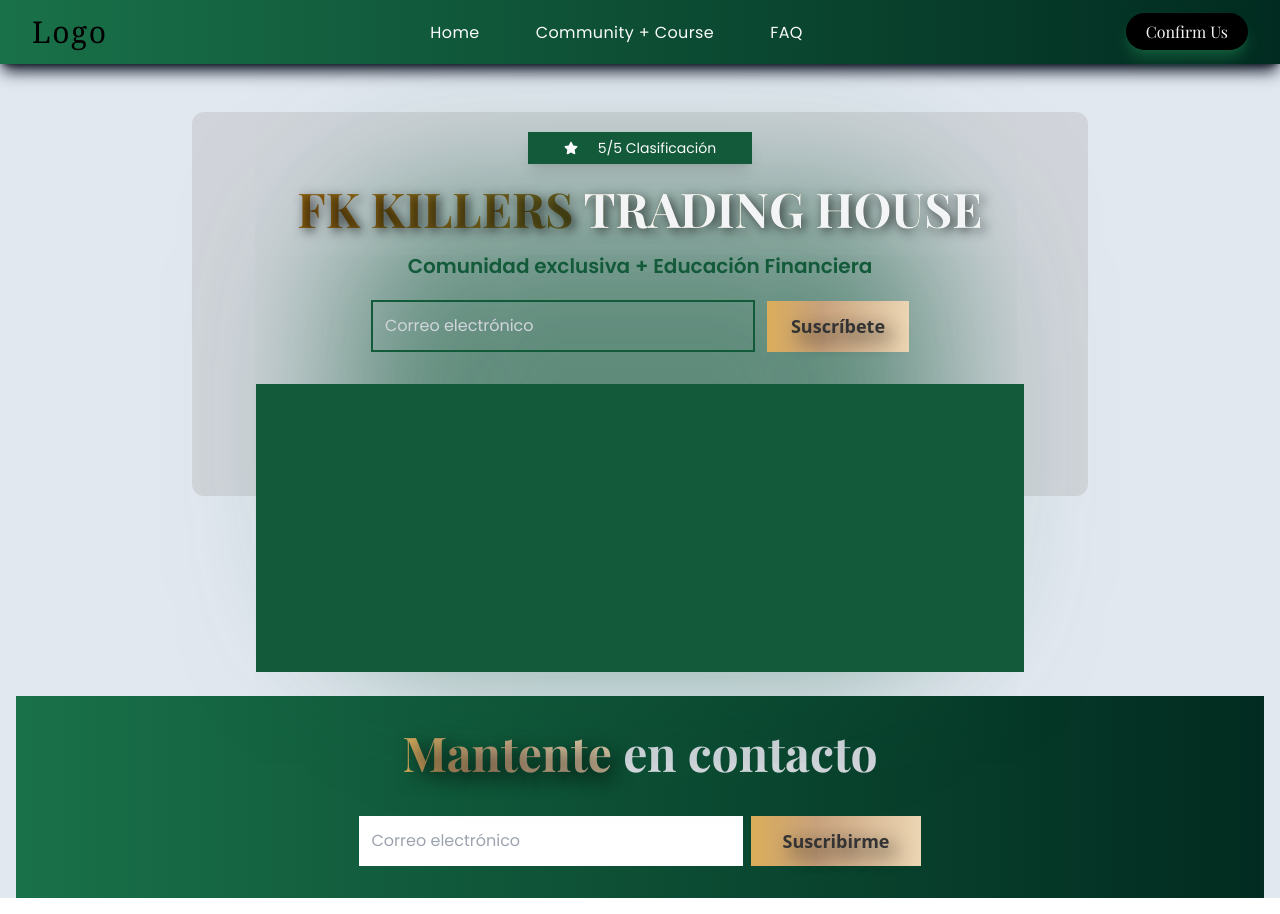
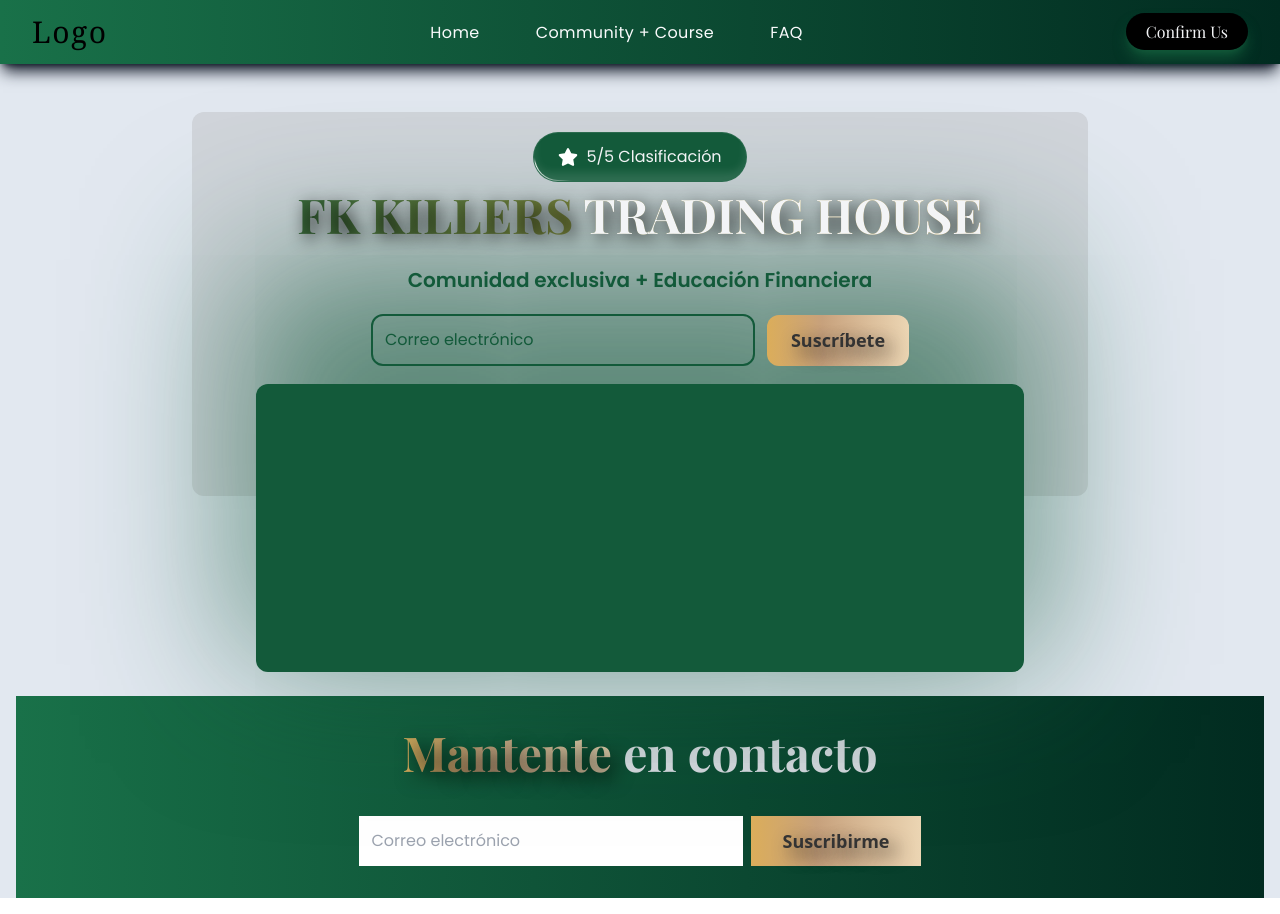
Before and after one commit to Yedixdev/FX.KILLERS-Traders, a React (Vite) app: page / in a window 1280 px wide. Built offline with nearby package versions, Linux system fonts and the light colour scheme; a web font is replaced by a local one.

Commit message:
Ajustes en el header y section welcome

```diff
--- a/src/components/HeaderMobile.tsx
+++ b/src/components/HeaderMobile.tsx
@@ -6,7 +6,7 @@ const HeaderMobile = () => {
 
   return (
     <motion.nav
-      className='lg:hidden flex p-10 flex-col items-center gap-4 font-poppins text-lg text-green1 font-semibold bg-white bg-opacity-55 shadow-md absolute w-full top-[65px] left-0 z-40'
+      className='lg:hidden flex p-10 flex-col items-center gap-4 font-poppins text-lg text-green1 font-semibold bg-gray-200 shadow-md absolute w-full top-[65px] left-0 z-40'
       initial={{ opacity: 0, y: -30}}
       animate={{ opacity: 1, y: 0 }}
       transition={{ duration: 0.3, delay: 0.1 }}
--- a/src/components/Home-Welcome.tsx
+++ b/src/components/Home-Welcome.tsx
@@ -1,47 +1,85 @@
 import { FaStar } from "react-icons/fa";
+import ShimmerButton from "./ui/shimmer-button";
+import { motion } from "framer-motion";
 
 const Welcome = () => {
   return (
     <div className="w-full h-[600px] flex justify-center pt-8 relative">
-         <div className="bg-gray-300 w-[1300px] h-96 max-w-4xl lg:rounded-xl   xl:rounded-xl flex flex-col items-center">
+      <motion.div
+        className="bg-gray-300 w-[1300px] h-96 max-w-4xl lg:rounded-xl xl:rounded-xl flex flex-col items-center"
+        initial={{ opacity: 0, y: 50 }}  // Inicia desde abajo (y: 50)
+        animate={{ opacity: 1, y: 0 }}   // Llega a su posición original (y: 0)
+        transition={{ duration: 1, ease: "easeOut" }}  // Duración de la animación
+      >
+
         {/* Clasificación */}
-            <div className="flex gap-5 items-center justify-center bg-green1 w-48 md:w-56 h-8 font-poppins text-sm text-gray-50 m-5 rounded-lg shadow-lg relative z-10">
-               <FaStar />
-               5/5 Clasificación
+         <motion.div
+            className="mt-5 font-poppins"
+            initial={{ opacity: 0, y: -50 }}
+            animate={{ opacity: 1, y: 0 }}
+            transition={{ duration: 0.8 }}
+         >
+            <ShimmerButton background="#135A3A">
+               <div className="flex gap-2 items-center">
+                  <FaStar className="text-xl" />
+                  <div className="font-poppins text-gray-100">5/5 Clasificación</div>
                </div>
+            </ShimmerButton>
+         </motion.div>
 
         {/* Título principal */}
-            <div className="title-home-section text-3xl md:text-5xl font-bold font-display text-center relative z-10">
+        <motion.div
+          className="title-home-section text-3xl md:text-5xl font-bold font-display text-center relative z-10 p-2"
+          initial={{ opacity: 0, y: -50 }}
+          animate={{ opacity: 1, y: 0 }}
+          transition={{ duration: 0.8, delay: 0.3 }}
+        >
           FK KILLERS <span className="text-gray-100">TRADING HOUSE</span>
-            </div>
+        </motion.div>
 
         {/* Subtítulo */}
-            <div className="font-poppins font-semibold text-lg md:text-xl pt-5 text-center text-green1 relative z-10">
+        <motion.div
+          className="font-poppins font-semibold text-lg md:text-xl pt-5 text-center text-green1 relative z-10"
+          initial={{ opacity: 0, y: -50 }}
+          animate={{ opacity: 1, y: 0 }}
+          transition={{ duration: 0.8, delay: 0.5 }}
+        >
           Comunidad exclusiva + Educación Financiera
-            </div>
+        </motion.div>
 
         {/* Formulario */}
-            <form className="w-full flex gap-3 mt-5 justify-center items-center relative z-10">
+        <motion.form
+          className="w-full flex gap-3 mt-5 justify-center items-center relative z-10"
+          initial={{ opacity: 0, y: 50 }}
+          animate={{ opacity: 1, y: 0 }}
+          transition={{ duration: 0.8, delay: 0.7 }}
+        >
           <input
             type="email"
             placeholder="Correo electrónico"
             required
-                  className="p-3 w-60 xl:w-96 lg:w-96 bg-transparent max-w-md font-poppins rounded-lg text-green1 border-2 border-green1 focus:outline-none focus:ring-2 focus:ring-green1 focus:border-green1 placeholder-gray-300 transition duration-300 ease-in-out"
+            className="p-3 w-60 xl:w-96 lg:w-96 bg-transparent max-w-md font-poppins rounded-xl text-gray-50 border-2 border-green1 focus:outline-none focus:ring-2 focus:ring-green1 focus:border-green1 placeholder-green1 transition duration-300 ease-in-out"
           />
           <button
             type="submit"
-                  className="contact-btn-form-home px-6 py-3 rounded-lg transition duration-300 ease-in-out transform hover:scale-105 bg-yellow1 text-white font-semibold"
+            className="contact-btn-form-home px-6 py-3 rounded-xl transition duration-300 ease-in-out transform hover:scale-105 bg-yellow1 text-white font-semibold"
           >
             Suscríbete
           </button>
-            </form>
-            <div className="shadow-home-green bg-green1 w-[200px] max-w-3xl h-12 rounded-full mt-12 "></div>
+        </motion.form>
 
-         </div>
-         <div className="bg-green1 w-[80%] h-72 max-w-3xl rounded-lg mt-12 absolute bottom-2"></div>
+        <motion.div className="shadow-home-green bg-transparent w-[400px] max-w-3xl  rounded-full mt-24 "
+        initial={{ opacity: 0, y: 50 }}
+        animate={{ opacity: 1, y: 0 }}
+        transition={{ duration: 2, delay: 1 }}></motion.div>
+      </motion.div>
 
-
-
+      <motion.div
+        className="bg-green1 w-[80%] h-72 max-w-3xl rounded-xl mt-12 absolute bottom-2"
+        initial={{ opacity: 0, y: 50 }}
+        animate={{ opacity: 1, y: 0 }}
+        transition={{ duration: 2, delay: 1 }}
+      />
     </div>
   );
 };
--- /dev/null
+++ b/src/components/ui/letter-pullup.tsx
@@ -0,0 +1,50 @@
+"use client";
+
+import { motion } from "framer-motion";
+
+import { cn } from "@/lib/utils";
+
+interface LetterPullupProps {
+  className?: string;
+  words: string;
+  delay?: number;
+}
+
+export default function LetterPullup({
+  className,
+  words,
+  delay,
+}: LetterPullupProps) {
+  const letters = words.split("");
+
+  const pullupVariant = {
+    initial: { y: 100, opacity: 0 },
+    animate: (i: any) => ({
+      y: 0,
+      opacity: 1,
+      transition: {
+        delay: i * (delay ? delay : 0.05), // By default, delay each letter's animation by 0.05 seconds
+      },
+    }),
+  };
+
+  return (
+    <div className="flex justify-center">
+      {letters.map((letter, i) => (
+        <motion.h1
+          key={i}
+          variants={pullupVariant}
+          initial="initial"
+          animate="animate"
+          custom={i}
+          className={cn(
+            "font-display text-center text-4xl font-bold tracking-[-0.02em] text-black drop-shadow-sm dark:text-white md:text-4xl md:leading-[5rem]",
+            className,
+          )}
+        >
+          {letter === " " ? <span>&nbsp;</span> : letter}
+        </motion.h1>
+      ))}
+    </div>
+  );
+}
--- /dev/null
+++ b/src/components/ui/shimmer-button.tsx
@@ -0,0 +1,96 @@
+import React, { CSSProperties } from "react";
+
+import { cn } from "@/lib/utils";
+
+export interface ShimmerButtonProps
+  extends React.ButtonHTMLAttributes<HTMLButtonElement> {
+  shimmerColor?: string;
+  shimmerSize?: string;
+  borderRadius?: string;
+  shimmerDuration?: string;
+  background?: string;
+  className?: string;
+  children?: React.ReactNode;
+}
+
+const ShimmerButton = React.forwardRef<HTMLButtonElement, ShimmerButtonProps>(
+  (
+    {
+      shimmerColor = "#ffffff",
+      shimmerSize = "0.05em",
+      shimmerDuration = "3s",
+      borderRadius = "100px",
+      background = "rgba(0, 0, 0, 1)",
+      className,
+      children,
+      ...props
+    },
+    ref,
+  ) => {
+    return (
+      <button
+        style={
+          {
+            "--spread": "90deg",
+            "--shimmer-color": shimmerColor,
+            "--radius": borderRadius,
+            "--speed": shimmerDuration,
+            "--cut": shimmerSize,
+            "--bg": background,
+          } as CSSProperties
+        }
+        className={cn(
+          "group relative z-0 flex cursor-pointer items-center justify-center overflow-hidden whitespace-nowrap border border-white/10 px-6 py-3 text-white [background:var(--bg)] [border-radius:var(--radius)] dark:text-black",
+          "transform-gpu transition-transform duration-300 ease-in-out active:translate-y-px",
+          className,
+        )}
+        ref={ref}
+        {...props}
+      >
+        {/* spark container */}
+        <div
+          className={cn(
+            "-z-30 blur-[2px]",
+            "absolute inset-0 overflow-visible [container-type:size]",
+          )}
+        >
+          {/* spark */}
+          <div className="absolute inset-0 h-[100cqh] animate-shimmer-slide [aspect-ratio:1] [border-radius:0] [mask:none]">
+            {/* spark before */}
+            <div className="animate-spin-around absolute -inset-full w-auto rotate-0 [background:conic-gradient(from_calc(270deg-(var(--spread)*0.5)),transparent_0,var(--shimmer-color)_var(--spread),transparent_var(--spread))] [translate:0_0]" />
+          </div>
+        </div>
+        {children}
+
+        {/* Highlight */}
+        <div
+          className={cn(
+            "insert-0 absolute size-full",
+
+            "rounded-2xl px-4 py-1.5 text-sm font-medium shadow-[inset_0_-8px_10px_#ffffff1f]",
+
+            // transition
+            "transform-gpu transition-all duration-300 ease-in-out",
+
+            // on hover
+            "group-hover:shadow-[inset_0_-6px_10px_#ffffff3f]",
+
+            // on click
+            "group-active:shadow-[inset_0_-10px_10px_#ffffff3f]",
+          )}
+        />
+
+        {/* backdrop */}
+        <div
+          className={cn(
+            "absolute -z-20 [background:var(--bg)] [border-radius:var(--radius)] [inset:var(--cut)]",
+          )}
+        />
+      </button>
+    );
+  },
+);
+
+ShimmerButton.displayName = "ShimmerButton";
+
+export default ShimmerButton;
--- a/src/index.css
+++ b/src/index.css
@@ -93,18 +93,18 @@
 .title-home-section {
   background: linear-gradient(
     90deg,
-    #ae6608,
-    #135a3a,
-    #054507,
-    #7e5602
-  ); /* Gradiente con colores destacados */
+    #135A3A, /* green1 */
+    #EAB642, /* yellow1 */
+    #012b20, /* green2 */
+    #135A3A  /* beige1 */
+  );  /* Gradiente con colores destacados */
   background-size: 400% 100%; /* Hace que el movimiento del gradiente sea más notable */
   -webkit-background-clip: text;
   color: transparent; /* El texto es visible solo a través del gradiente */
   text-shadow: 3px 3px 10px rgba(0, 0, 0, 0.7); /* Sombra inicial más marcada */
   display: inline-block;
   animation: gradientMove 5s ease-in-out infinite,
-    shadowPulse 5s ease-in-out infinite; /* Animaciones combinadas */
+    shadowPulse 8s ease-in-out infinite; /* Animaciones combinadas */
 }
 
 /* Animación del gradiente */
@@ -131,7 +131,23 @@
   }
 }
 
-/*Sombre verde-------------------------------------------------*/
+/*Sombre home verde-------------------------------------------------*/
 .shadow-home-green {
   box-shadow: 0 0 150px 200px rgba(19, 90, 58, 0.6); /* Sombra difuminada */
 }
+.shadow-home-green {
+  box-shadow: 0 0 150px 200px rgba(19, 90, 58, 0.6); /* Sombra inicial */
+  animation: pulsate-shadow 3s infinite; /* Animación continua */
+}
+
+@keyframes pulsate-shadow {
+  0% {
+    box-shadow: 0 0 150px 200px rgba(19, 90, 58, 0.6); /* Estado inicial */
+  }
+  50% {
+    box-shadow: 0 0 180px 230px rgba(19, 90, 58, 0.8); /* Más intensa */
+  }
+  100% {
+    box-shadow: 0 0 150px 200px rgba(19, 90, 58, 0.6); /* Vuelve al inicio */
+  }
+}
--- a/tailwind.config.js
+++ b/tailwind.config.js
@@ -65,6 +65,31 @@ export default {
   			lg: 'var(--radius)',
   			md: 'calc(var(--radius) - 2px)',
   			sm: 'calc(var(--radius) - 4px)'
+  		},
+  		animation: {
+  			'shimmer-slide': 'shimmer-slide var(--speed) ease-in-out infinite alternate',
+  			'spin-around': 'spin-around calc(var(--speed) * 2) infinite linear'
+  		},
+  		keyframes: {
+  			'shimmer-slide': {
+  				to: {
+  					transform: 'translate(calc(100cqw - 100%), 0)'
+  				}
+  			},
+  			'spin-around': {
+  				'0%': {
+  					transform: 'translateZ(0) rotate(0)'
+  				},
+  				'15%, 35%': {
+  					transform: 'translateZ(0) rotate(90deg)'
+  				},
+  				'65%, 85%': {
+  					transform: 'translateZ(0) rotate(270deg)'
+  				},
+  				'100%': {
+  					transform: 'translateZ(0) rotate(360deg)'
+  				}
+  			}
   		}
   	}
   },
```
Also changed, not shown: src/components/Header.tsx (indentation only). Lines whose indentation alone changed are shown as unchanged.
